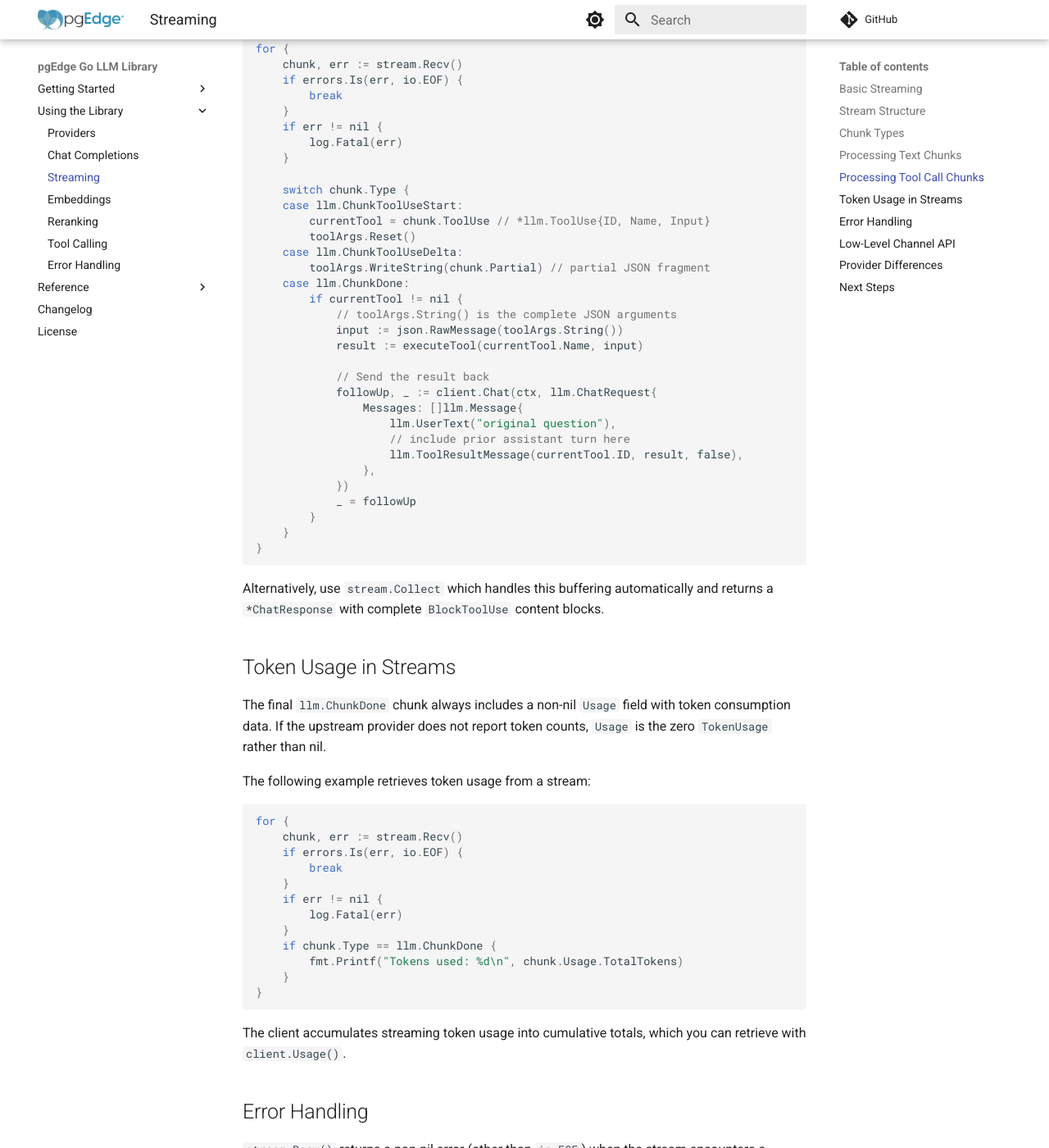
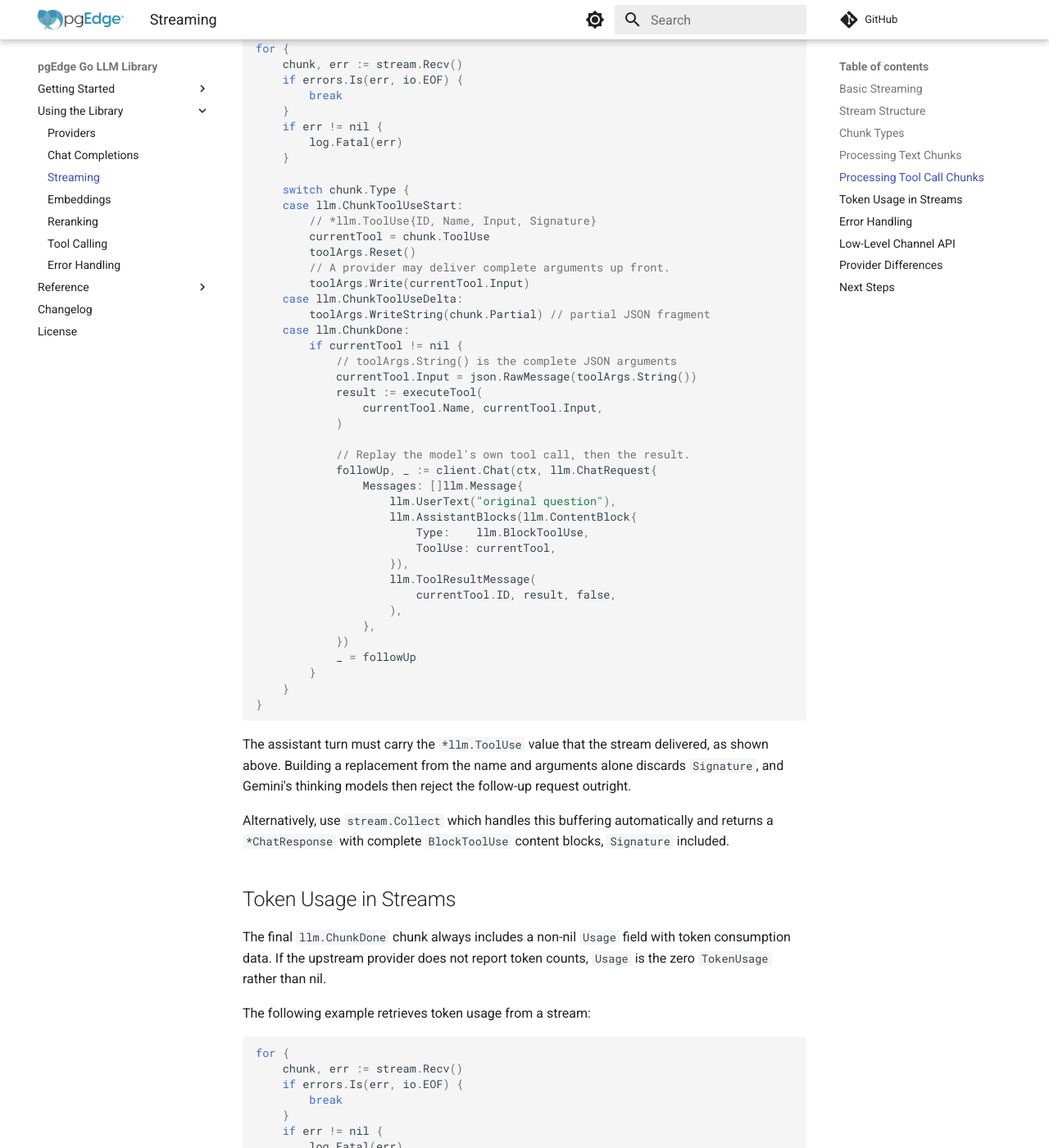
Before and after one commit to pgEdge/pgedge-go-llm-lib, an MkDocs documentation site: the page built from docs/streaming.md, in a window 1280 px wide and 1400 px high, scrolled down 2964 px. Shown: the whole window at 82% size. Built offline with MkDocs 1.6.1 and Material for MkDocs 9.7.7, drawn with Linux system fonts in a browser that asks for light colours; comment, search, counter and statistics services are not loaded.

Commit message:
docs: replay the tool call in the streaming example, note source compatibility
Two points raised by CodeRabbit on the thought-signature change.

The streaming tool-call example left the assistant turn as a bare
"include prior assistant turn here" comment and sent only the tool
result, which is exactly the step that carries the signature; a Gemini
caller following it verbatim would hit the 400 the rest of this change
exists to prevent. The example now assigns the collected arguments back
onto the ToolUse the stream delivered and replays that same value as an
assistant BlockToolUse before the result, seeds the argument buffer from
the start chunk for providers that deliver complete arguments up front
(matching what Stream.Collect does), and says plainly that rebuilding
the value by hand discards Signature. The example was compiled against
the library rather than merely eyeballed.

Signature is also a fourth field on an exported struct, so an unkeyed
llm.ToolUse literal no longer compiles. The changelog now classifies
that as a source-compatibility break and gives the keyed literal as the
migration, which is the form the documentation and this library's own
call sites already use.

````diff
--- a/docs/streaming.md
+++ b/docs/streaming.md
@@ -126,8 +126,8 @@ When the model makes a tool call during streaming, the stream
 emits a `llm.ChunkToolUseStart` chunk followed by one or more
 `llm.ChunkToolUseDelta` chunks. The start chunk contains the
 tool name, the ID, and any provider `Signature` in a
-`*llm.ToolUse` value. Each delta chunk
-carries a partial JSON argument fragment in `chunk.Partial`
+`*llm.ToolUse` value. Each delta chunk carries a partial JSON
+argument fragment in `chunk.Partial`
 (not `chunk.Text`). Concatenating all `Partial` values gives
 you the complete `json.RawMessage` for `ToolUse.Input`.
 
@@ -149,22 +149,32 @@ for {
 
     switch chunk.Type {
     case llm.ChunkToolUseStart:
-        currentTool = chunk.ToolUse // *llm.ToolUse{ID, Name, Input}
+        // *llm.ToolUse{ID, Name, Input, Signature}
+        currentTool = chunk.ToolUse
         toolArgs.Reset()
+        // A provider may deliver complete arguments up front.
+        toolArgs.Write(currentTool.Input)
     case llm.ChunkToolUseDelta:
         toolArgs.WriteString(chunk.Partial) // partial JSON fragment
     case llm.ChunkDone:
         if currentTool != nil {
             // toolArgs.String() is the complete JSON arguments
-            input := json.RawMessage(toolArgs.String())
-            result := executeTool(currentTool.Name, input)
+            currentTool.Input = json.RawMessage(toolArgs.String())
+            result := executeTool(
+                currentTool.Name, currentTool.Input,
+            )
 
-            // Send the result back
+            // Replay the model's own tool call, then the result.
             followUp, _ := client.Chat(ctx, llm.ChatRequest{
                 Messages: []llm.Message{
                     llm.UserText("original question"),
-                    // include prior assistant turn here
-                    llm.ToolResultMessage(currentTool.ID, result, false),
+                    llm.AssistantBlocks(llm.ContentBlock{
+                        Type:    llm.BlockToolUse,
+                        ToolUse: currentTool,
+                    }),
+                    llm.ToolResultMessage(
+                        currentTool.ID, result, false,
+                    ),
                 },
             })
             _ = followUp
@@ -173,9 +183,14 @@ for {
 }
 ```
 
+The assistant turn must carry the `*llm.ToolUse` value that the
+stream delivered, as shown above. Building a replacement from the
+name and arguments alone discards `Signature`, and Gemini's
+thinking models then reject the follow-up request outright.
+
 Alternatively, use `stream.Collect` which handles this buffering
 automatically and returns a `*ChatResponse` with complete
-`BlockToolUse` content blocks.
+`BlockToolUse` content blocks, `Signature` included.
 
 ## Token Usage in Streams
 
````
Also changed, not shown: docs/changelog.md (+1 -0 lines).
